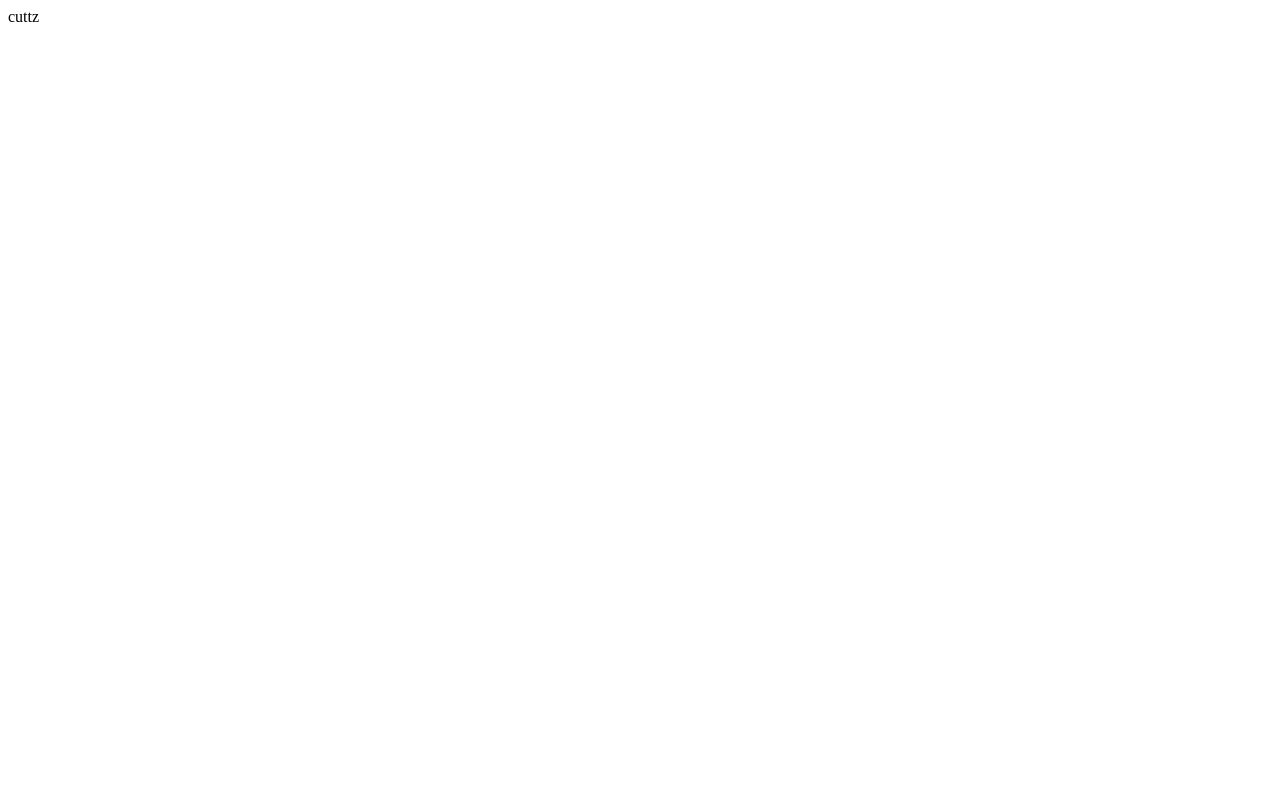
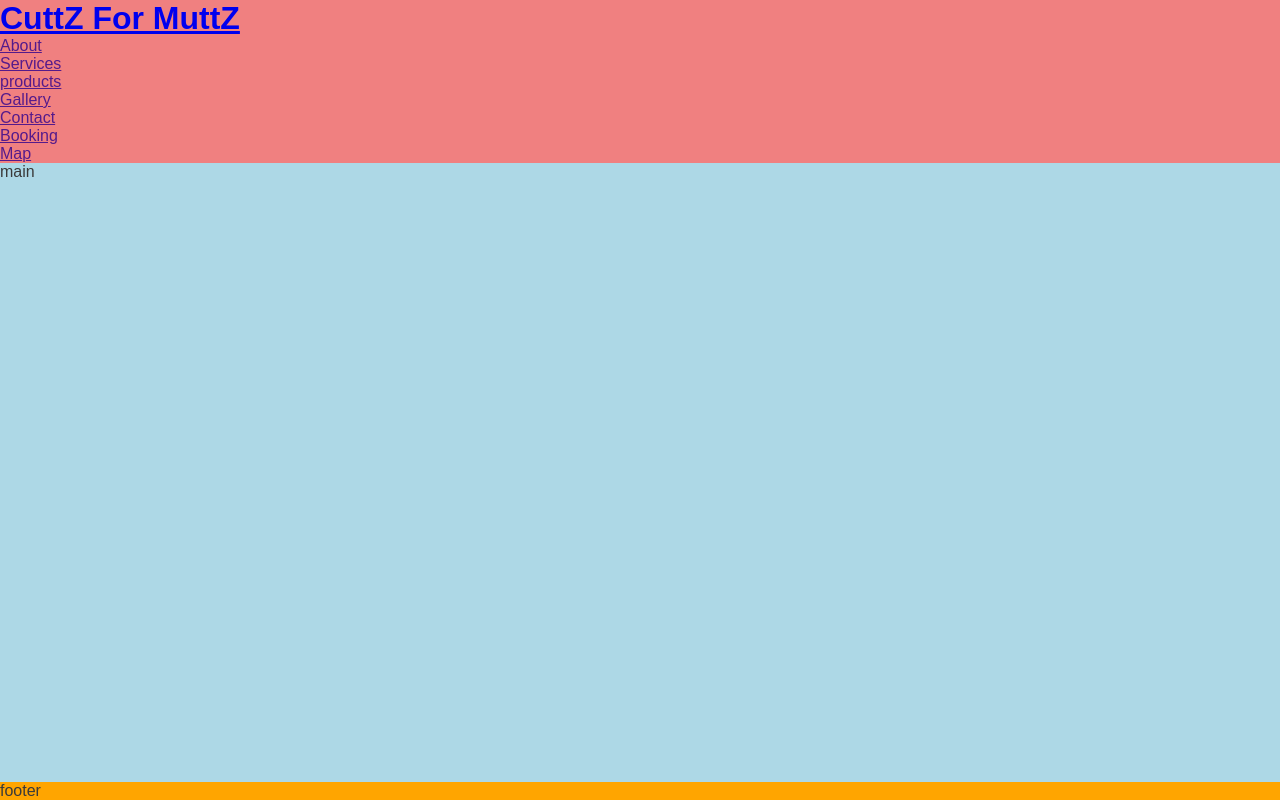
Before and after one commit to stevewhitehouse66/Xmas-Project, a plain HTML site: page index.html in a window 1280 px wide. Drawn offline with Linux system fonts and the light colour scheme; a web font is replaced by a local one.

Commit message:
added fonts and Nav section

```diff
--- a/assets/css/main.css
+++ b/assets/css/main.css
@@ -0,0 +1,43 @@
+/*import fonts*/
+
+@import url('https://fonts.googleapis.com/css2?family=Nova+Round&family=Varela+Round&display=swap');
+*{
+    padding: 0;
+    margin: 0;
+    box-sizing: border-box;
+}
+
+/*General Styling*/
+
+
+
+body{
+min-height: 100vh;
+display:flex;
+flex-direction: column;
+/*Generic Styles*/
+color: #3a3a3a;
+flex: 1 0 auto;
+font-family: sans-serif;
+
+}
+/*Header*/
+header{
+    background-color: lightcoral;
+}
+h1 {
+    font-family: 'Nova Round', sans-serif;
+}
+
+
+/*Main*/
+main{
+    background-color: lightblue;
+    flex: 1 0 auto;
+}
+
+
+/*Footer*/
+footer{
+    background-color: orange;
+}
--- a/index.html
+++ b/index.html
@@ -1,20 +1,57 @@
 <!DOCTYPE html>
 <html lang="en">
+
 <head>
     <meta charset="UTF-8">
     <meta name="viewport" content="width=device-width, initial-scale=1.0">
+    <!-- Make Google happy-->
+    <meta name="description" content="Dog Groomimg in Birmingham, UK">
+    <meta name="keywords" content=" dog, salon, spa, grooming, muttz">
+
     <link rel="stylesheet" type="text/css" href="assets/css/main.css" />
+    <!-- Favicons-->
     <link rel="apple-touch-icon-precomposed" sizes="144x144" href="assets/favicons/apple-touch-icon-144x144.png" />
-<link rel="apple-touch-icon-precomposed" sizes="152x152" href="assets/favicons/apple-touch-icon-152x152.png" />
-<link rel="icon" type="image/png" href="assets/favicons/favicon-32x32.png" sizes="32x32" />
-<link rel="icon" type="image/png" href="assets/favicons/favicon-16x16.png" sizes="16x16" />
+    <link rel="apple-touch-icon-precomposed" sizes="152x152" href="assets/favicons/apple-touch-icon-152x152.png" />
+    <link rel="icon" type="image/png" href="assets/favicons/favicon-32x32.png" sizes="32x32" />
+    <link rel="icon" type="image/png" href="assets/favicons/favicon-16x16.png" sizes="16x16" />
     <title>Cuttz For MuttZ</title>
 </head>
+
 <body>
     <header>
+        <a href="index.html"><h1 id="logo">CuttZ For MuttZ</h1></a>
         <nav>
-cuttz
+            <ul>
+                <li>
+                    <a href="">About</a>
+                </li>
+                <li>
+                    <a href="">Services</a>
+                </li>
+                <li>
+                    <a href="">products</a>
+                </li>
+                <li>
+                    <a href="">Gallery</a>
+                </li>
+                <li>
+                    <a href="">Contact</a>
+                </li>
+                <li>
+                    <a href="">Booking</a>
+                    <li>
+                        <a href="">Map</a>
+                    </li>
+                </li>
+            </ul>
         </nav>
     </header>
+    <main>
+main
+    </main>
+    <footer>
+footer
+    </footer>
 </body>
+
 </html>
```
